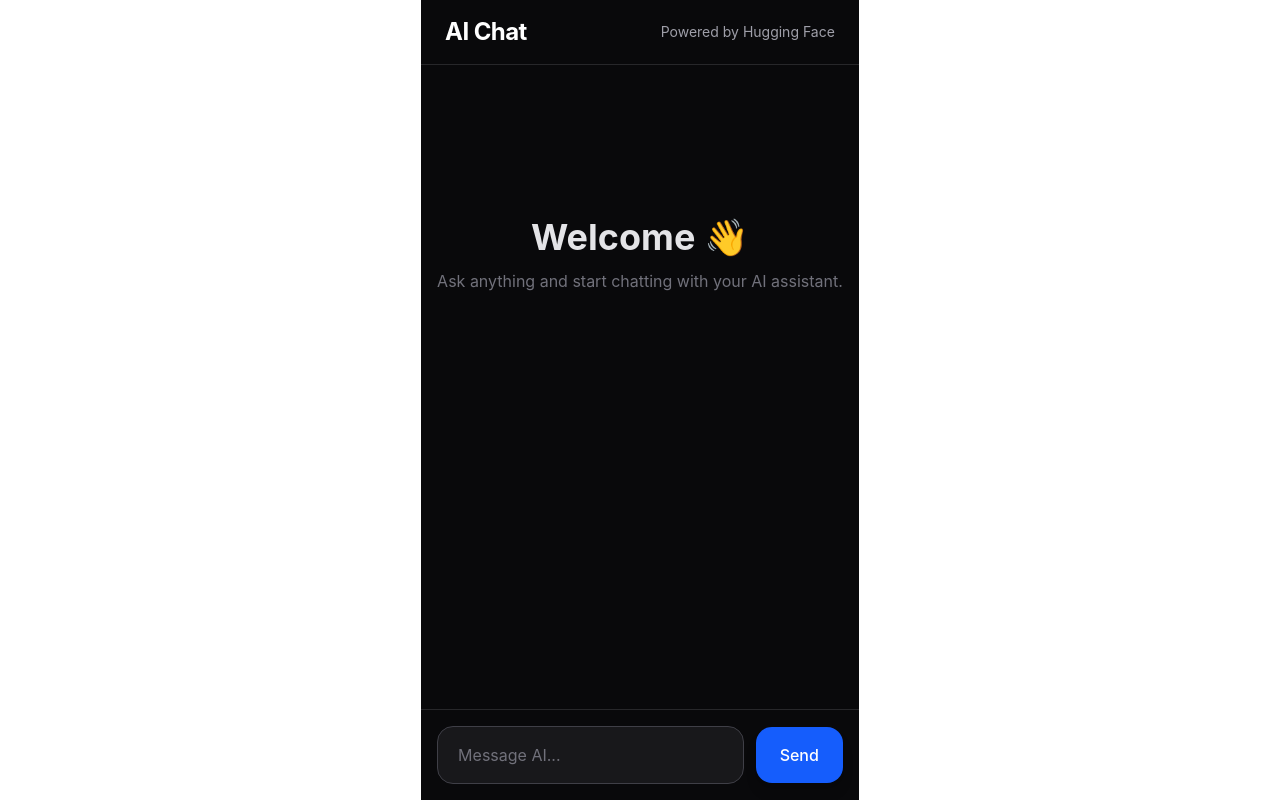
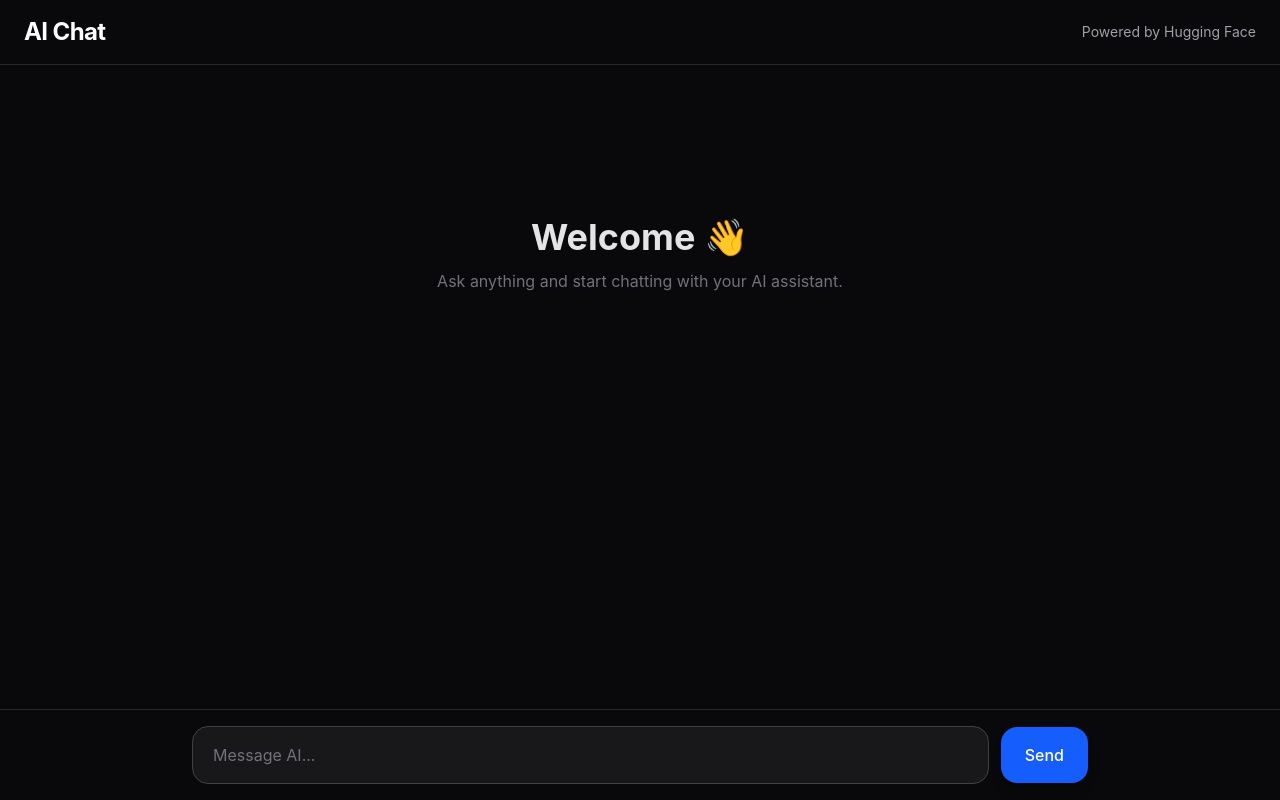
Before and after one commit to CodingWithLaiba/AIAPP, a React (Vite) app in the folder AiApp/: page / in a window 1280 px wide. Built offline with nearby package versions, Linux system fonts and the light colour scheme.

Commit message:
fix: comment out flex display properties for layout adjustments

```diff
--- a/AiApp/src/index.css
+++ b/AiApp/src/index.css
@@ -4,7 +4,8 @@ body{
   /* margin: 0;
   padding: 0; */
   box-sizing: border-box;
-  display: flex;
+  /* display: flex;
   align-items: center;
-  justify-content: center;
+  justify-content: center; */
+  background-color: #09090b;
 }
```
